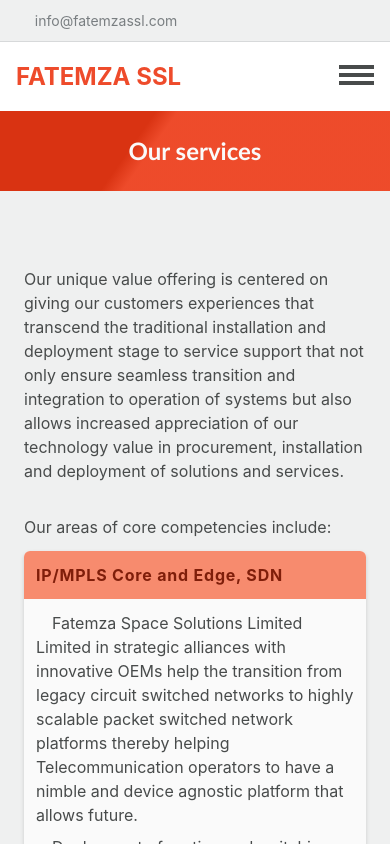
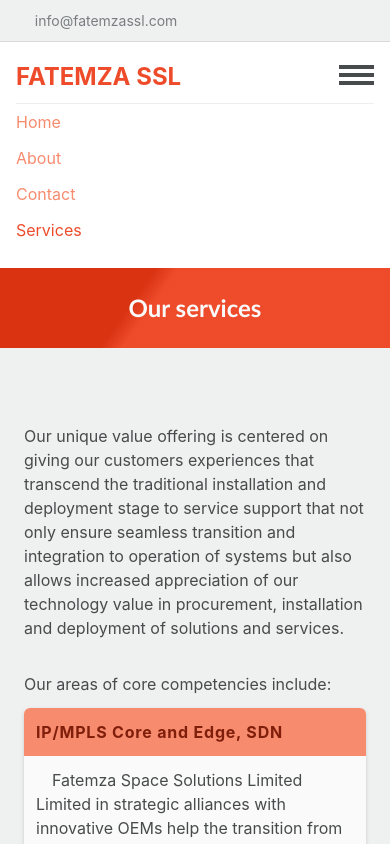
Before and after one commit to jnafolayan/fatemzassl, a Vue app: page /services in a window 390 px wide. Both pictures are taken after a click on the button 356 px from the left and 76 px from the top of the page. Shown: the top 844 px of the page. Built offline with nearby package versions, Linux system fonts and the light colour scheme; a web font is replaced by a local one.

Commit message:
fix: change address, phone and added new service

```diff
--- a/src/assets/data/services.json
+++ b/src/assets/data/services.json
@@ -38,5 +38,8 @@
   }, {
     "title": "Visualization Solutions and Systems",
     "desc": "<p>Fatemza Space Solutions Limited formidably backed by Christie’s Digital Display solutions bring to the table quality visual display solutions that are top of the range and ensure the most reasonable Total Cost of Ownership for our customers.</p><p>Christie’s rich content display (via DLP, LCD, LED and 3D simulation solution) and digital compliance in video walls (indoor and outdoor), projectors, Digital Cinema display and a host of other digital display solutions brings to our customers an unmatched quality and an eventual technical support that ultimately gives our customers an unforgettable experience.</p>"
+  }, {
+    "title": "Computer Accessories",
+    "desc": "<p>We also provide a variety of computer accessories and technology including walkie-takie, cctv, radio masts, etc</p>"
   }]
 }
--- a/src/components/Navbar.vue
+++ b/src/components/Navbar.vue
@@ -30,7 +30,7 @@
             FATEMZA SSL
           </router-link>
 
-          <button class="c-navbar__toggle">
+          <button class="c-navbar__toggle" @click="toggleMenu">
             <span></span>
             <span></span>
             <span></span>
@@ -38,7 +38,7 @@
         </div>
 
         <!-- Navbar collapse -->
-        <div class="c-navbar__collapse">
+        <div class="c-navbar__collapse" ref="navbarCollapse">
           <ul class="c-nav">
             <li>
               <router-link class="c-nav__link" to="/">Home</router-link>
@@ -61,6 +61,17 @@
     </div>
   </div>
 </template>
+
+<script>
+export default {
+  methods: {
+    toggleMenu() {
+      const $ele = this.$refs.navbarCollapse;
+      $ele.classList.toggle("open");
+    }
+  }
+}
+</script>
 
 <style lang="scss">
 @import "../assets/styles/screen.scss";
@@ -123,6 +134,8 @@
   width: 35px;
   background: transparent;
   border: none;
+  cursor: pointer;
+  outline: none;
 
   > span {
     display: block;
@@ -142,6 +155,31 @@
 
   @media only screen and (max-width: $brk-md) {
     display: none;
+
+    .c-nav {
+      float: none;
+      clear: both;
+      margin-top: $spacing-3;
+      border-top: 1px solid #eee;
+    }
+
+    &.open {
+      display: block;
+      width: 100%;
+
+      li {
+        display: block;
+
+        .c-nav__link {
+          display: block;
+          width: 100%;
+          border-bottom: none;
+          margin: 0;
+          padding: $spacing-2 0;
+          font-weight: normal;
+        }
+      }
+    }
   }
 }
 
--- a/src/store.js
+++ b/src/store.js
@@ -7,10 +7,9 @@
   state: {
     contact: {
       email: "info@fatemzassl.com",
-      phone: ["07062024076", "08032056101"],
+      phone: ["+234 803 205 6101 ", "+234 818 935 6695"],
       facebook: "asafa.adeniyi",
-      address:
-        "Suite 25, 12TH Floor, CSS Bookshop House, 50/52 Broad Street Marina, Lagos."
+      address: "1, Kodesho str. Ikeja Lagos. 113, Ijede rd., Jesus Pavilion Plaza, Cele B/Stop, Ikorodu Lagos."
     },
     year: new Date().getUTCFullYear()
   }
--- a/src/views/Services.vue
+++ b/src/views/Services.vue
@@ -167,8 +167,7 @@
       }
     },
     animate(elt, props, duration, step) {
-      let k = 0,
-        start, now, delay, lt, elapsed;
+      let start, now, lt, elapsed;
 
       requestAnimationFrame(tick);
 
```
